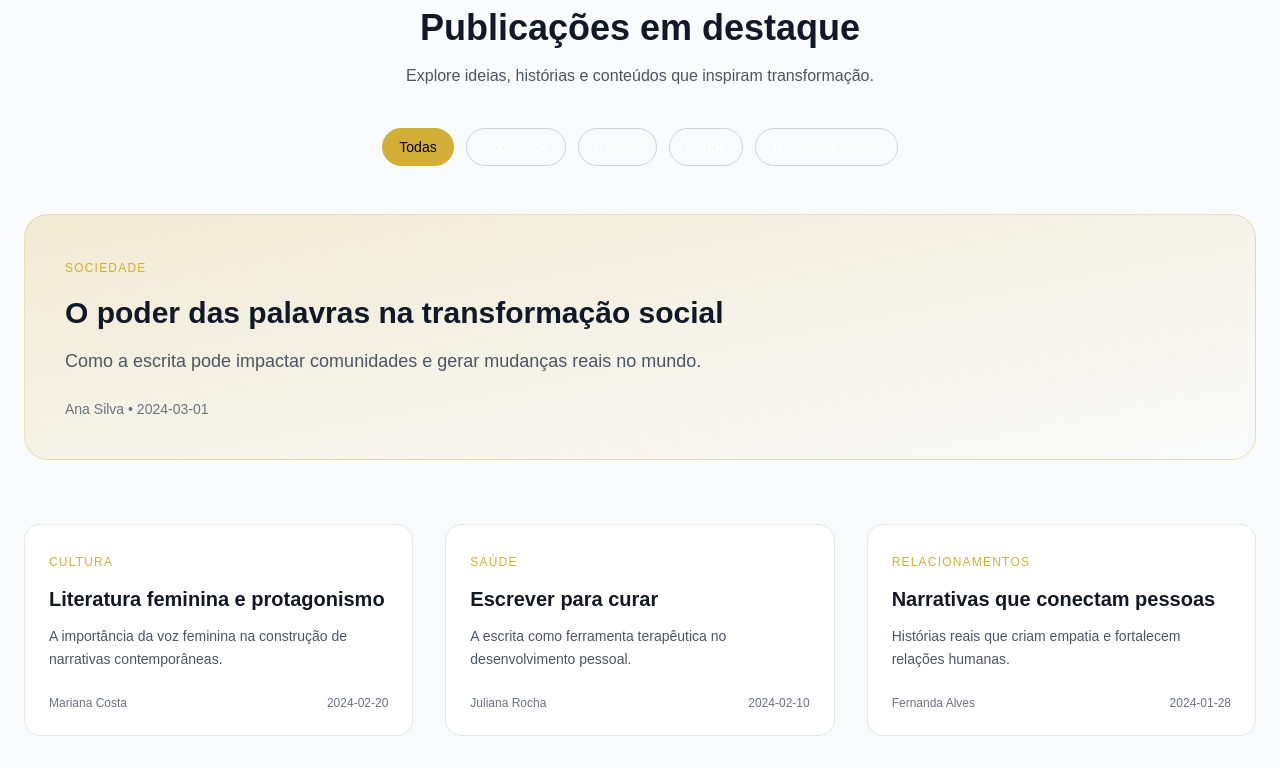
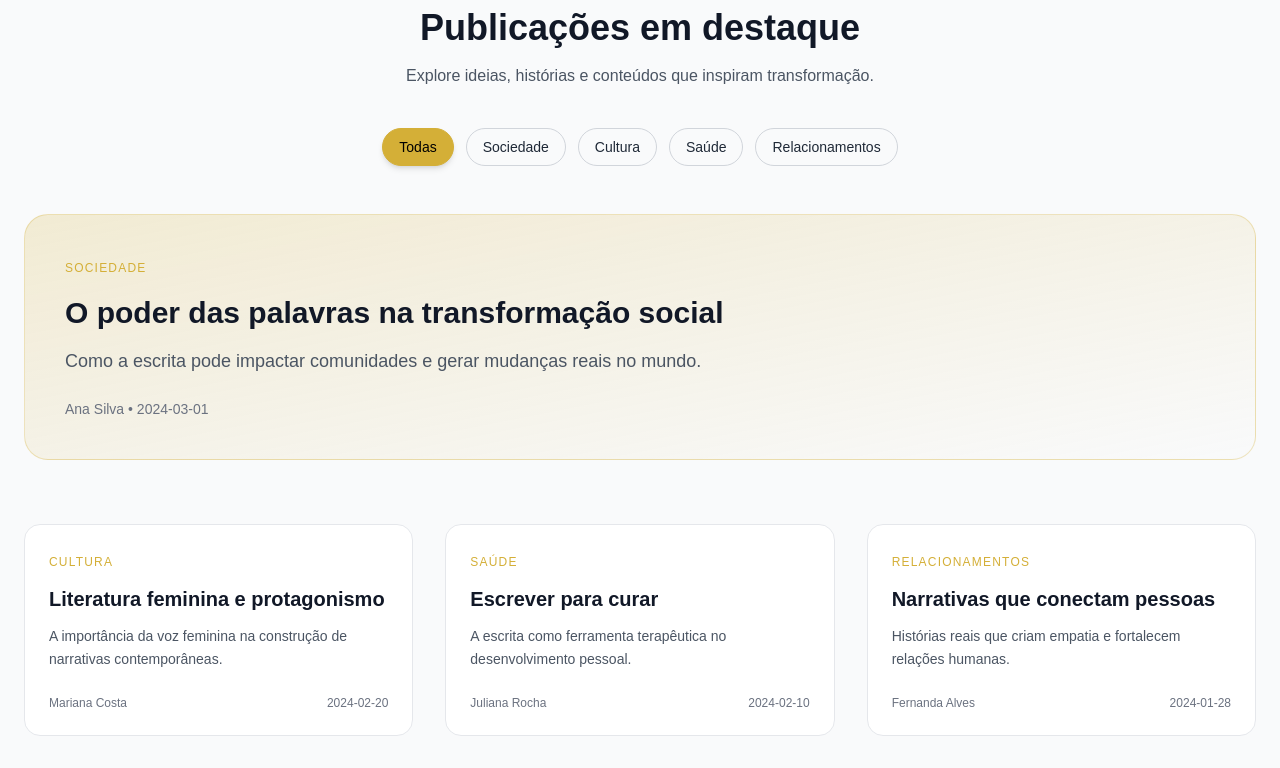
Before and after one commit to marcelo-marcal/guardiana-web, a Next.js app: page / in a window 1280 px wide. Shown: the part 1520-2288 px from the top of the page. Built offline with nearby package versions, Linux system fonts and the light colour scheme.

Commit message:
Initial: first upload

```diff
--- a/src/components/sections/Publicacoes.tsx
+++ b/src/components/sections/Publicacoes.tsx
@@ -1,18 +1,7 @@
 "use client";
 
-// ================================
-// Dados
-// ================================
 import { publicacoes } from "@/data/publicacoes";
-
-// ================================
-// Componentes
-// ================================
 import PublicacaoCard from "@/components/ui/PublicacaoCard";
-
-// ================================
-// React
-// ================================
 import { useState } from "react";
 
 // ================================
@@ -54,7 +43,9 @@ export default function Publicacoes() {
             className="w-full py-24 px-6 bg-gray-50 dark:bg-[#020617] transition-colors scroll-mt-24"
         >
             <div className="max-w-7xl mx-auto">
-                {/* Cabeçalho */}
+                {/* ================================
+                    Cabeçalho
+                ================================ */}
                 <div className="mb-10 text-center">
                     <span className="text-sm uppercase tracking-widest text-[#D4AF37]">
                         Conteúdo
@@ -71,27 +62,37 @@ export default function Publicacoes() {
                 </div>
 
                 {/* ================================
-                 FILTRO DE CATEGORIA
+                 FILTRO DE CATEGORIA (CORRIGIDO)
                 ================================= */}
                 <div className="flex flex-wrap justify-center gap-3 mb-12">
-                    {categorias.map((cat) => (
+                    {categorias.map((cat) => {
+                        const ativo = categoriaAtiva === cat;
+
+                        return (
                             <button
                                 key={cat}
                                 onClick={() => setCategoriaAtiva(cat)}
-                            className={`px-4 py-2 rounded-full text-sm border transition
+                                className={`
+                                    px-4 py-2 rounded-full text-sm border transition-all duration-300
+
                                     ${
-                                    categoriaAtiva === cat
-                                        ? "bg-[#D4AF37] text-black border-[#D4AF37]"
-                                        : "border-gray-300 dark:border-white/20 hover:border-[#D4AF37]"
+                                        ativo
+                                            ? // BOTÃO ATIVO (dourado premium)
+                                              "bg-[#D4AF37] text-black border-[#D4AF37] shadow-md"
+                                            : // BOTÃO NORMAL (AGORA CORRIGIDO)
+                                              "text-gray-800 dark:text-white border-gray-300 dark:border-white/20 hover:border-[#D4AF37] hover:text-[#D4AF37]"
                                     }
                                 `}
                             >
                                 {cat}
                             </button>
-                    ))}
+                        );
+                    })}
                 </div>
 
-                {/* CARD DESTAQUE (só aparece em "Todas") */}
+                {/* ================================
+                    CARD DESTAQUE
+                ================================ */}
                 {categoriaAtiva === "Todas" && destaque && (
                     <div className="mb-16">
                         <div className="rounded-3xl p-10 bg-gradient-to-br from-[#D4AF37]/20 to-transparent border border-[#D4AF37]/30 hover:scale-[1.01] transition">
@@ -114,10 +115,19 @@ export default function Publicacoes() {
                     </div>
                 )}
 
-                {/* GRID */}
+                {/* ================================
+                    GRID DE CARDS
+                ================================ */}
                 <div className="grid md:grid-cols-2 lg:grid-cols-3 gap-8">
-                    {restantes.map((item) => (
-                        <PublicacaoCard key={item.id} publicacao={item} />
+                    {restantes.map((item, index) => (
+                        <div
+                            key={item.id}
+                            style={{
+                                animationDelay: `${index * 0.1}s`, // cascata automática
+                            }}
+                        >
+                            <PublicacaoCard publicacao={item} />
+                        </div>
                     ))}
                 </div>
             </div>
```
Lines whose indentation alone changed are shown as unchanged.
